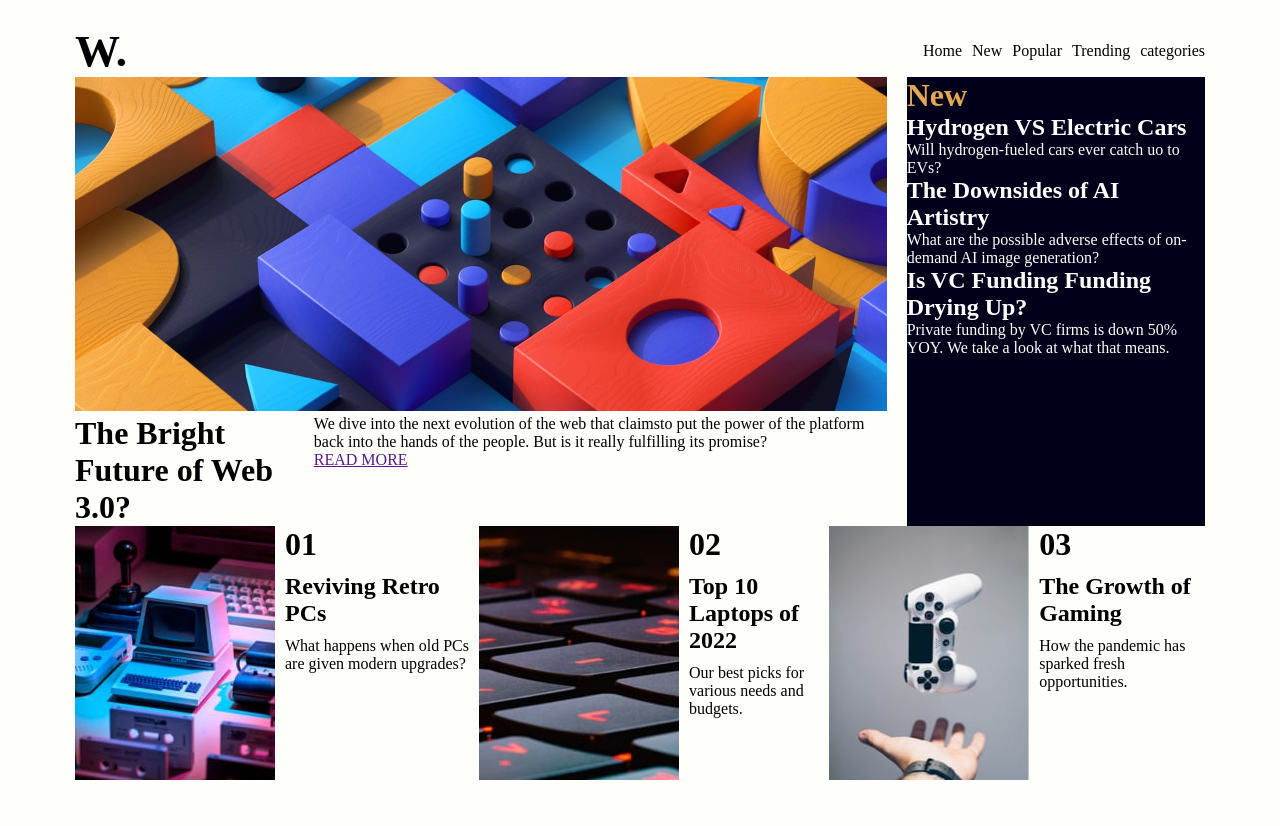
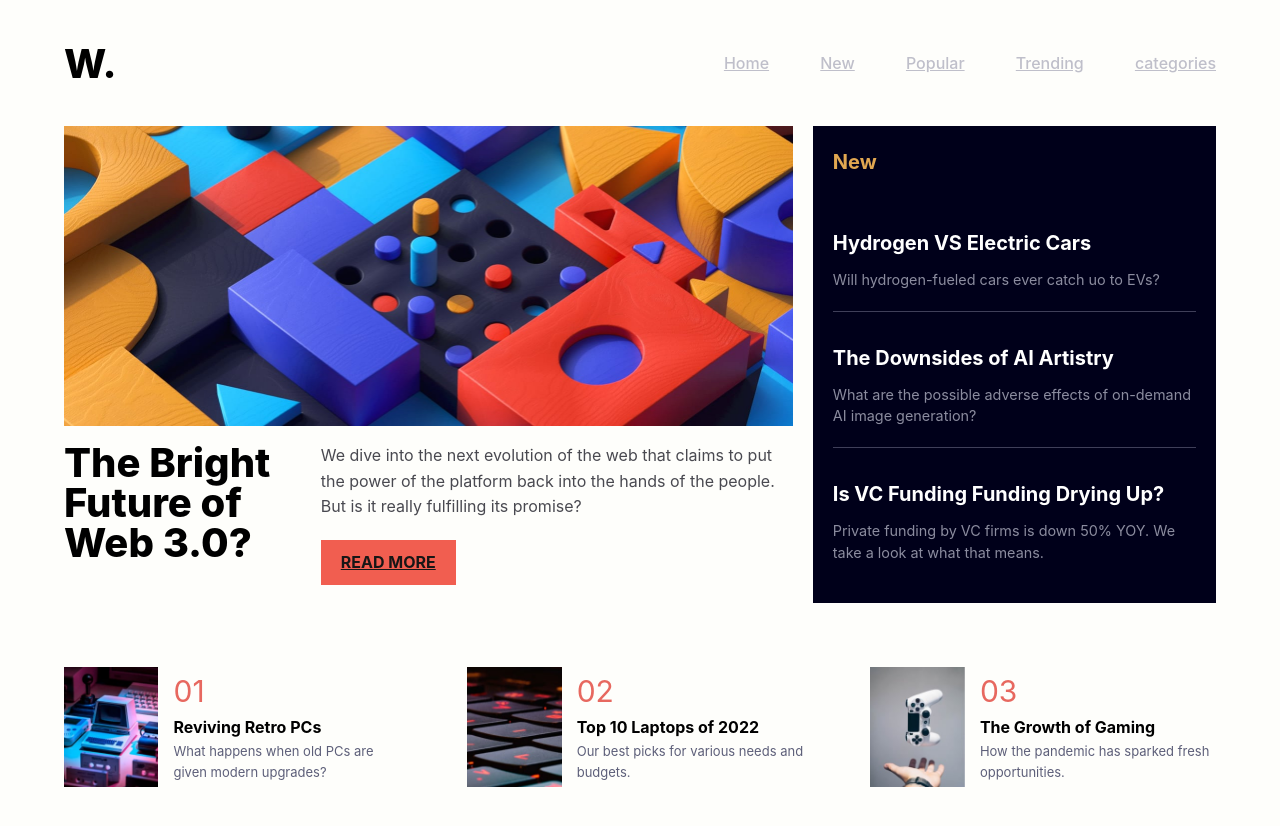
Before and after one commit to Hakim9969/Frontend-Mentor, a plain HTML site: page index.html in a window 1280 px wide. Drawn offline with Linux system fonts and the light colour scheme.

Commit message:
modified

```diff
--- a/index.html
+++ b/index.html
@@ -4,97 +4,88 @@
 <head>
   <meta charset="UTF-8">
   <meta name="viewport" content="width=device-width, initial-scale=1.0">
-  <!-- displays site properly based on user's device -->
-
   <link rel="icon" type="image/png" sizes="32x32" href="./assets/images/favicon-32x32.png">
-
   <title>Frontend Mentor | News homepage</title>
   <link rel="stylesheet" href="style.css">
 </head>
 
 <body>
-  <!-- container -->
   <div class="container">
 
-    <!-- header section -->
-    <div class="header">
-      <h1>W.</h1>
-      <div class="nav">
-        <span>Home</span>
-        <span>New</span>
-        <span>Popular</span>
-        <span>Trending</span>
-        <span>categories</span>
-      </div>
-    </div>
+    <!-- Header-->
+    <header class="header">
+      <h1 class="logo">W.</h1>
+      <nav class="topbar">
+        <a href="#">Home</a>
+        <a href="#">New</a>
+        <a href="#">Popular</a>
+        <a href="#">Trending</a>
+        <a href="#">categories</a>
+      </nav>
+    </header>
 
-    <!-- body section -->
-    <div class="body">
-      <!-- left body -->
+    <!-- main body -->
+    <main class="body">
       <div class="left">
         <div class="img">
           <img src="assets/images/image-web-3-desktop.jpg" alt="">
         </div>
         <div class="bottom">
-          <div class="btm-left">
-            <h1>The Bright Future of Web 3.0?</h1>
+          <div class="text1">
+            <h2>The Bright Future of Web 3.0?</h2>
           </div>
-          <div class="btm-right">
-            <span>We dive into the next evolution of the web that claimsto put the power of the platform back into the
+          <div class="text2">
+            <p>We dive into the next evolution of the web that claims to put the power of the platform back into the
               hands
-              of the people. But is it really fulfilling its promise?</span>
-            <a href="">READ MORE</a>
+              of the people. But is it really fulfilling its promise?</p>
+            <a href="#" class="read-more">READ MORE</a>
           </div>
         </div>
       </div>
-
-      <!-- right body -->
       <div class="right">
-        <h1>New</h1>
-        <div class="top-right">
+        <h2>New</h2>
+        <div class="section">
           <h2>Hydrogen VS Electric Cars</h2>
-          <span>Will hydrogen-fueled cars ever catch uo to EVs?</span>
+          <p>Will hydrogen-fueled cars ever catch uo to EVs?<p>
         </div>
-        <div class="middle-right">
+        <div class="section">
           <h2>The Downsides of AI Artistry</h2>
-          <span>What are the possible adverse effects of on-demand AI image generation?</span>
+          <p>What are the possible adverse effects of on-demand AI image generation?</p>
         </div>
-        <div class="btm-right">
+        <div class="section">
           <h2>Is VC Funding Funding Drying Up?</h2>
-          <span>Private funding by VC firms is down 50% YOY. We take a look at what that means.</span>
+          <p>Private funding by VC firms is down 50% YOY. We take a look at what that means.</p>
         </div>
       </div>
-    </div>
+    </main>
 
-    <!-- footer section -->
-    <div class="footer">
-      <div class="footer-1">
+    <!-- Footer -->
+    <footer class="footer">
+      <div class="footer-card">
         <img src="assets/images/image-retro-pcs.jpg" alt="">
         <div class="footer-txt">
-          <h1>01</h1>
-          <h2>Reviving Retro PCs</h2>
+          <span>01</span>
+          <h3>Reviving Retro PCs</h3>
           <p>What happens when old PCs are given modern upgrades?</p>
         </div>
       </div>
-      <div class="footer-2">
+      <div class="footer-card">
         <img src="assets/images/image-top-laptops.jpg" alt="">
         <div class="footer-txt">
-          <h1>02</h1>
-          <h2>Top 10 Laptops of 2022</h2>
+          <span>02</span>
+          <h3>Top 10 Laptops of 2022</h3>
           <p>Our best picks for various needs and budgets.</p>
         </div>
       </div>
-      <div class="footer-3">
+      <div class="footer-card">
         <img src="assets/images/image-gaming-growth.jpg" alt="">
         <div class="footer-txt">
-          <h1>03</h1>
-          <h2>The Growth of Gaming</h2>
+          <span>03</span>
+          <h3>The Growth of Gaming</h3>
           <p>How the pandemic has sparked fresh opportunities.</p>
         </div>
       </div>
-    </div>
-  </div>
-  </div>
+    </footer>
   </div>
 </body>
 
--- a/style.css
+++ b/style.css
@@ -1,73 +1,161 @@
-*{
+* {
     margin: 0;
     padding: 0;
+    box-sizing: border-box;
 }
 
-body{
+body {
     background-color: hsl(48, 71%, 99%);
+    font-family: 'Inter', sans-serif;
+    color: var(--very-dark-blue);
+    line-height: 1.6;
 }
 
-.container{
-   padding: 75px;
-   margin-top: -50px;
+.container {
+    max-width: 1200px;
+    margin: 0 auto;
+    padding: 2rem 1.5rem;
 }
-.header{
+
+.header {
     display: flex;
     justify-content: space-between;
     align-items: center;
+    margin-bottom: 30px;
 }
 
-.header > h1{
-    font-size: 45px;
+.logo {
+    font-size: 2.5rem;
+    font-weight: 800;
 }
 
-.nav{
+.topbar {
     display: flex;
-    flex-direction: row;
-    gap: 10px;
-}
-.img > img{
-    width: 100%;
-    height: 45%;
+    gap: 3.2rem;
 }
 
-.body{
-    display: flex;
-    flex-direction: row;
-    width: 100%;
-    gap: 20px;
+.topbar a {
+    font-weight: 500;
+    color: hsl(240, 9%, 77%);
 }
 
-.bottom{
+.body {
     display: flex;
-    flex-direction: row;
+    justify-content: space-between;
+    gap: 20px;
+    margin-bottom: 4rem;
 }
 
-.right{
+.left {
+    flex: 2;
+    width: 60%;
+}
+
+.left img {
+    width: 100%;
+    height: auto;
+}
+
+.bottom {
+    display: flex;
+    gap: 20px;
+    margin-top: 10px;
+}
+
+.text1 h2 {
+    font-size: 40px;
+    font-weight: 800;
+    line-height: 1;
+}
+
+.text2 {
+    display: flex;
+    flex-direction: column;
+    justify-content: space-between;
+}
+
+.text2 p {
+    color: hsl(240, 5%, 30%);
+    line-height: 1.6;
+}
+
+.read-more {
+    margin-top: 20px;
+    background-color: hsl(5, 85%, 63%);
+    padding: 10px 20px;
+    color: #171616;
+    font-weight: bold;
+    width: fit-content;
+}
+
+.right {
+    flex-direction: column;
+    width: 35%;
     background-color: hsl(240, 100%, 5%);
     color: white;
-    gap: 1.2rem;
-}
-.right> h1{
-    color: hsl(36, 71%, 60%);
-}
-.btm-right{
+    padding: 20px;
     display: flex;
     flex-direction: column;
+    gap: 30px;
 }
 
-.footer{
+.right h2 {
+    color: hsl(36, 71%, 60%);
+    font-size: 20px;
+    margin-bottom: 1.2rem;
+}
+
+.section {
+    border-bottom: 1px solid #3f3f59;
+    padding-bottom: 20px;
+}
+
+.section:last-child {
+    border: none;
+}
+
+.section h2 {
+    font-size: 20px;
+    color: white;
+    margin-bottom: 10px;
+}
+
+.section p {
+    color: #8b8c9f;
+    font-size: 0.9rem;
+    line-height: 1.5;
+}
+
+
+.footer {
     display: flex;
-    flex-direction: row;
     justify-content: space-between;
+    margin-top: 50px;
+    /* gap: rem; */
 }
-.footer-1,.footer-2,.footer-3{
+
+.footer-card {
     display: flex;
-    flex-direction: row;
-    gap: 10px;
+    gap: 15px;
+    width: 30%;
 }
-.footer-txt{
-    display: flex;
-    flex-direction: column;
-    gap: 10px;
+
+.footer-card img {
+    width: 100px;
+    height: 120px;
+    object-fit: cover;
 }
+
+.footer-txt span {
+    color: hsl(4, 74%, 64%);
+    font-size: 30px;
+}
+
+.footer-txt h3 {
+    font-size: 16px;
+}
+
+.footer-txt p {
+    font-size: 13px;
+    color: hsl(236, 13%, 42%);
+}
```
